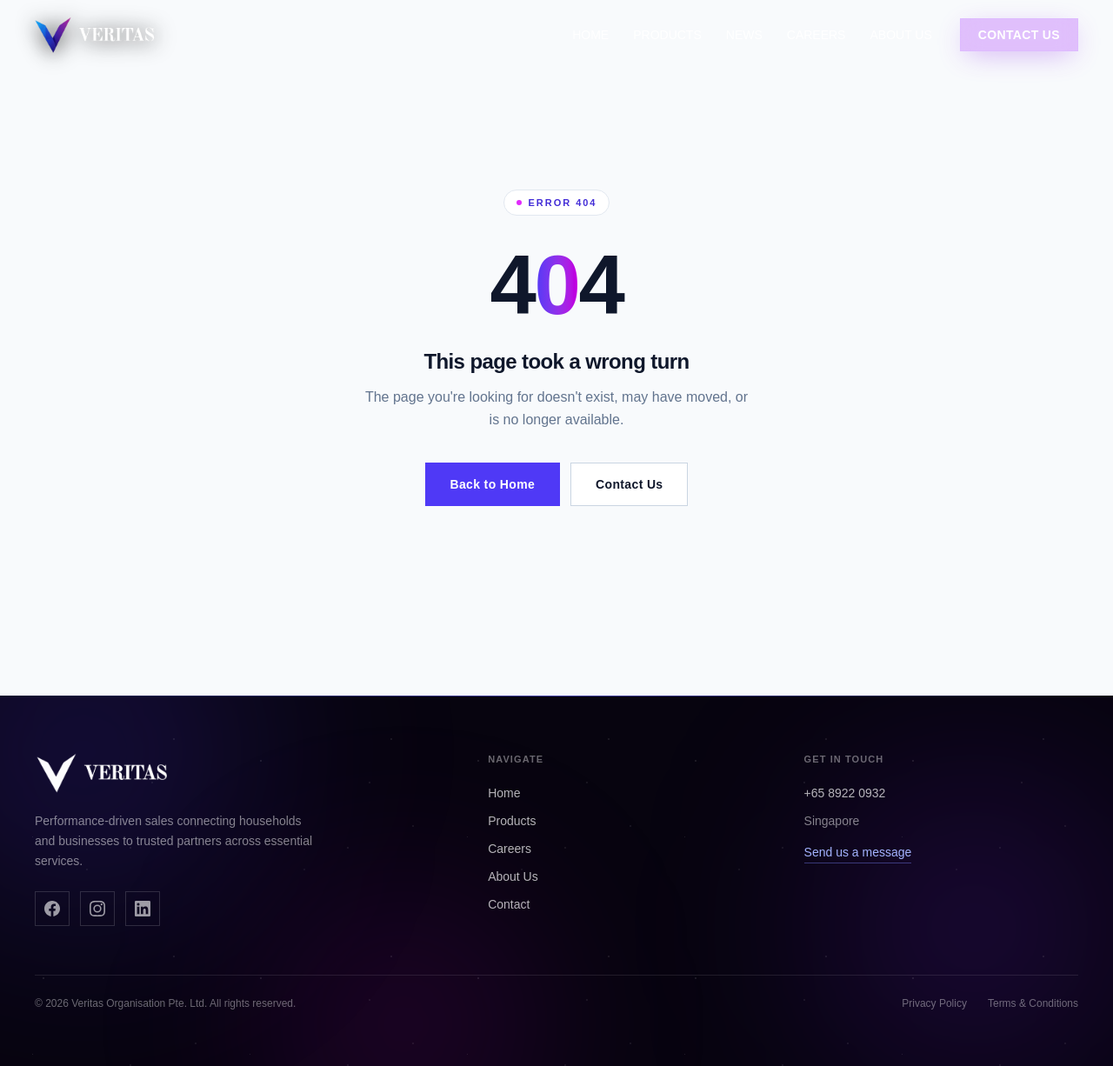
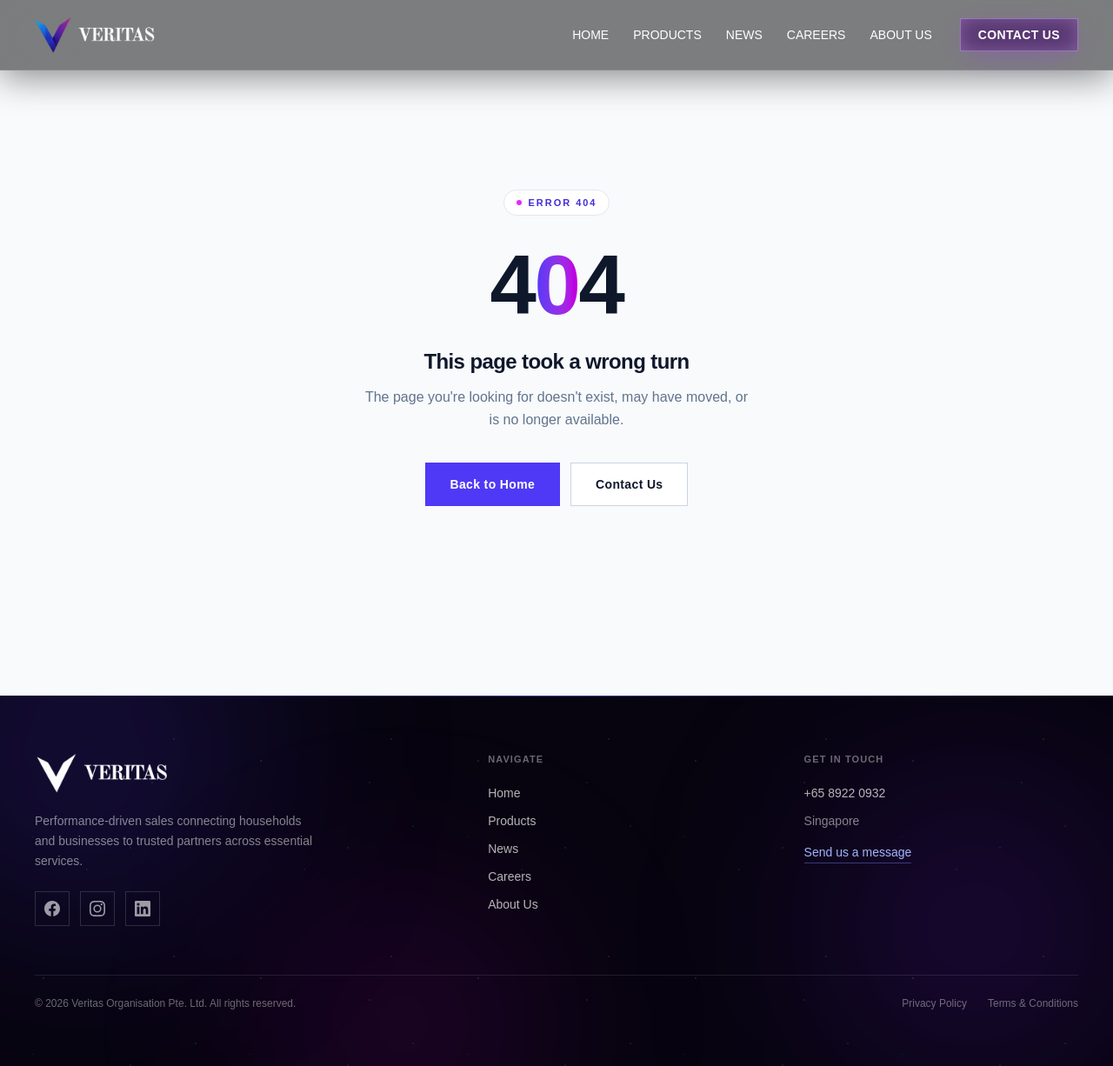
Before and after one commit to ranielletuazon/veritas, a React (Vite) app: page /news in a window 1280 px wide. Shown: the whole page at 87% size. Built offline with nearby package versions, Linux system fonts and the light colour scheme; a web font is replaced by a local one.

Commit message:
Minor Adjustments

```diff
--- a/src/index.css
+++ b/src/index.css
@@ -4,3 +4,7 @@
   font-family: 'Google Sans', sans-serif;
   /* font-family: 'Noto Serif', serif; */
 }
+
+body{
+  background-color: #F8FAFC;
+}
--- a/src/pages/Home.tsx
+++ b/src/pages/Home.tsx
@@ -380,7 +380,7 @@ export default function Home() {
                             <div className="relative grid grid-cols-1 gap-10 px-6 py-16 sm:px-10 md:py-20 lg:grid-cols-5 lg:gap-16 lg:px-14 lg:py-24">
                                 {/* Left — text, left-aligned, not centered */}
                                 <div className="flex flex-col lg:col-span-3">
-                                    <span className="inline-flex w-fit items-center gap-2 border border-white/15 bg-white/[0.04] px-3.5 py-1.5 text-[11px] font-semibold uppercase tracking-[0.18em] text-indigo-200">
+                                    <span className="inline-flex w-fit items-center rounded-full gap-2 border border-white/15 bg-white/[0.04] px-3.5 py-1.5 text-[11px] font-semibold uppercase tracking-[0.18em] text-indigo-200">
                                         <span className="h-1.5 w-1.5 rounded-full bg-fuchsia-400" />
                                         Get Started
                                     </span>
--- a/src/pages/components/Footer.tsx
+++ b/src/pages/components/Footer.tsx
@@ -2,12 +2,12 @@ import { Link } from "react-router-dom";
 import logo from "../../assets/images/veritas_landscape_logo.png";
 import { socials } from "../../data/social";
 
-const footerNav = [
-    { label: "Home", to: "/" },
-    { label: "Products", to: "/products" },
-    { label: "Careers", to: "/careers" },
-    { label: "About Us", to: "/about" },
-    { label: "Contact", to: "/contact" },
+const NAV_LINKS = [
+    { label: "Home", href: "/" },
+    { label: "Products", href: "/products" },
+    { label: "News", href: "/news" },
+    { label: "Careers", href: "/careers" },
+    { label: "About Us", href: "/about" },
 ];
 
 export default function Footer() {
@@ -79,14 +79,14 @@ export default function Footer() {
                             Navigate
                         </h3>
                         <nav className="mt-5 flex flex-col gap-3">
-                            {footerNav.map((item) => (
-                                <Link
-                                    key={item.label}
-                                    to={item.to}
+                            {NAV_LINKS.map(({ label, href }) => (
+                                <a
+                                    key={label}
+                                    href={href}
                                     className="w-fit text-sm text-white/70 transition-colors duration-300 hover:text-white"
                                 >
-                                    {item.label}
-                                </Link>
+                                    {label}
+                                </a>
                             ))}
                         </nav>
                     </div>
--- a/src/pages/components/Header.tsx
+++ b/src/pages/components/Header.tsx
@@ -1,49 +1,55 @@
 import { useState, useEffect } from "react";
+import { useLocation } from "react-router-dom";
 import logo from "../../assets/images/veritas_landscape_logo_white.png";
 
 const NAV_LINKS = [
-    { label: "Home", href: "#" },
-    { label: "Products", href: "#" },
-    { label: "News", href: "#" },
-    { label: "Careers", href: "#" },
-    { label: "About Us", href: "#" },
+    { label: "Home", href: "/" },
+    { label: "Products", href: "/products" },
+    { label: "News", href: "/news" },
+    { label: "Careers", href: "/careers" },
+    { label: "About Us", href: "/about" },
 ];
 
 export default function Header() {
+    const { pathname } = useLocation();
+    const isHomepage = pathname === "/";
+
     const [scrolled, setScrolled] = useState(false);
     const [menuOpen, setMenuOpen] = useState(false);
 
     useEffect(() => {
         const onScroll = () => setScrolled(window.scrollY > 24);
+        onScroll(); // set correct state immediately on mount, incl. after route changes
         window.addEventListener("scroll", onScroll, { passive: true });
         return () => window.removeEventListener("scroll", onScroll);
-    }, []);
+    }, [pathname]); // re-check on navigation — see flag below
+
+    // Transparent only on the homepage AND actually at the top.
+    const isTransparent = isHomepage && !scrolled && !menuOpen;
 
     return (
         <header
             className={`fixed top-0 left-0 right-0 z-50 transition-all duration-500 ease-in-out
                 border-b
                 ${
-                    scrolled || menuOpen
-                        ? "bg-black/50 backdrop-blur-2xl border-white/10 shadow-[0_8px_40px_rgba(0,0,0,0.45)]"
-                        : "bg-transparent border-transparent"
+                    isTransparent
+                        ? "bg-transparent border-transparent"
+                        : "bg-black/50 backdrop-blur-2xl border-white/10 shadow-[0_8px_40px_rgba(0,0,0,0.45)]"
                 }`}
         >
             <div className="max-w-7xl mx-auto px-6 lg:px-10 flex items-center justify-between h-20">
-                {/* Logo */}
                 <a href="#" className="shrink-0">
                     <img
                         src={logo}
                         alt="Veritas Organisation"
                         className={`h-11 w-auto object-contain transition-all duration-500 ${
-                            !scrolled && !menuOpen
+                            isTransparent
                                 ? "drop-shadow-[0_2px_12px_rgba(0,0,0,0.9)]"
                                 : ""
                         }`}
                     />
                 </a>
 
-                {/* Desktop Navigation */}
                 <nav className="hidden md:flex items-center gap-7">
                     {NAV_LINKS.map(({ label, href }) => (
                         <a
@@ -58,8 +64,6 @@ export default function Header() {
                             {label.toUpperCase()}
                         </a>
                     ))}
-
-                    {/* CTA */}
                     <a
                         href="#"
                         className="ml-1 px-5 py-2 text-sm font-semibold tracking-wide text-white
@@ -72,7 +76,6 @@ export default function Header() {
                     </a>
                 </nav>
 
-                {/* Mobile — Hamburger */}
                 <button
                     onClick={() => setMenuOpen((prev) => !prev)}
                     aria-label="Toggle navigation menu"
@@ -80,7 +83,7 @@ export default function Header() {
                     className="md:hidden flex flex-col justify-center gap-[5px] w-10 h-10 p-2"
                 >
                     <span
-                        className={`block w-full h-[2px] bg-white  origin-center
+                        className={`block w-full h-[2px] bg-white origin-center
                             transition-all duration-300
                             ${menuOpen ? "rotate-45 translate-y-[7px]" : ""}`}
                     />
@@ -97,7 +100,6 @@ export default function Header() {
                 </button>
             </div>
 
-            {/* Mobile — Dropdown Menu */}
             <div
                 className={`md:hidden overflow-hidden transition-all duration-400 ease-in-out
                     bg-black/60 backdrop-blur-2xl border-t border-white/10
--- a/src/pages/components/MarqueeStrip.tsx
+++ b/src/pages/components/MarqueeStrip.tsx
@@ -19,7 +19,7 @@ function SeparatorIcon() {
 
 export default function MarqueeStrip() {
     const MARQUEE_ITEMS = [
-        "Results-Based Sales",
+        "Results-Based Approach",
         "Revenue Growth",
         "Industry Expertise",
         "Product Quality",
```
